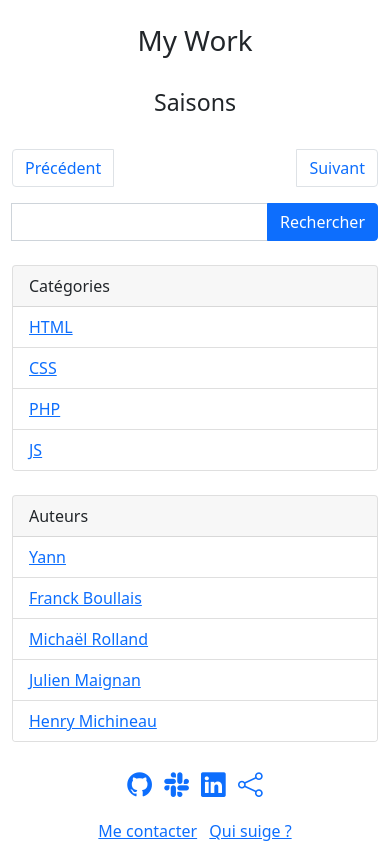
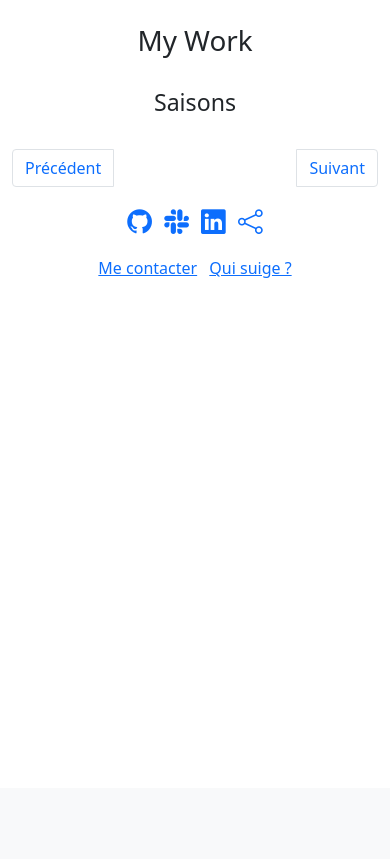
Before and after one commit to YannCombette/localhost, a PHP site: page / in a window 390 px wide. Shown: the part 56-915 px from the top of the page. After the commit the page ends 334 px from the top, so only its background shows below. Run offline with PHP 8.4, Linux system fonts and the light colour scheme.

Commit message:
bobile responsive and mostly done

```diff
--- a/data.php
+++ b/data.php
@@ -2,7 +2,7 @@
 
 
 //get the list of seasons available in ../
-$directory = '..';
+
 
 function getSubdirectories($path)
 {
@@ -10,6 +10,8 @@ function getSubdirectories($path)
     return $subdirectories;
 }
 
+
+$directory = '..';
 $seasonFolders = getSubdirectories($directory);
 
 if (isset($_GET['seasonid'])) {
--- a/templates/day.tpl.php
+++ b/templates/day.tpl.php
@@ -2,7 +2,7 @@
 foreach ($exosFolders as $exoFolder) {
     $exoFolderName = basename($exoFolder); ?>
     <div class="card mb-4">
-        <div class="card-header"><a href="index.php?page=season&seasonid=<?= $folderName ?>"><?= $exoFolderName ?></a></div>
+        <div class="card-header"><a href="<?= $exoFolder ?>"><?= $exoFolderName ?></a></div>
         <div class="card-body">Client </div>
         <div></div>
     </div>
--- a/templates/footer.tpl.php
+++ b/templates/footer.tpl.php
@@ -11,15 +11,21 @@
 </nav>
 </div>
 
-<div class="col-lg-4 col-md-12">
+<div class="col-lg-4 col-md-12 d-none d-md-block" >
     <form class="form">
         <div class="input-group mb-4">
             <label for="search" class="visually-hidden">Rechercher</label>
             <input type="text" class="form-control" id="search">
-            <button type="submit" class="btn btn-primary">Rechercher</button>
+            <button type="submit" class="btn btn-outline-primary">Rechercher</button>
         </div>
     </form>
-    <div class="card mb-4">
+
+    <!-- <form class="d-flex mt-3" role="search">
+          <input class="form-control me-2" type="search" placeholder="Search" aria-label="Search">
+          <button class="btn btn-outline-success" type="submit">Search</button>
+        </form> -->
+
+    <div class="card mb-4 d-none d-md-block">
         <div class="card-header">Catégories</div>
         <ul class="list-group list-group-flush">
             <li class="list-group-item"><a href="#">HTML</a></li>
@@ -28,7 +34,7 @@
             <li class="list-group-item"><a href="#">JS</a></li>
         </ul>
     </div>
-    <div class="card mb-4">
+    <div class="card mb-4 d-none d-md-block">
         <div class="card-header">Auteurs</div>
         <ul class="list-group list-group-flush">
             <li class="list-group-item"><a href="#">Yann</a></li>
--- a/templates/header.tpl.php
+++ b/templates/header.tpl.php
@@ -21,34 +21,95 @@
     <nav class="navbar navbar-expand-lg navbar-expand-md navbar-light bg-light">
         <div class="container-fluid">
 
-            <?php if ($pageToDisplay == 'season') {
-
-                if (isset($_GET['seasonid'])) {
-                    $pageId = $_GET['seasonid'];
-                }?>
-                <a class="navbar-brand" href="index.php">My Work/<?= $pageId ?> </a>
-
-            <?php }
-            if ($pageToDisplay == 'day') {
+            <?php if ($pageToDisplay == 'day') {
                 if (isset($_GET['seasonid'])) {
                     $pageId = $_GET['seasonid'];
                 }
                 if (isset($_GET['dayid'])) {
                     $exoId = $_GET['dayid'];
-                }
-            ?>
-
-                <a class="navbar-brand" href="index.php">My Work/<?= $pageId ?>/<?= $exoId ?> </a>
-
+                } ?>
+                <ul class="navbar-nav">
+                    <li class="nav-item">
+                        <a class="navbar-brand" href="index.php">My Work/</a>
+                    </li>
+                    <li class="nav-item">
+                        <a class="navbar-brand" href="index.php?page=season&seasonid=<?= $pageId ?>"><?= $pageId ?>/</a>
+                    </li>
+                    <li class="nav-item">
+                        <a class="navbar-brand" href="index.php?page=day&seasonid=<?= $pageId ?>&dayid=<?= $exoId ?>"><?= $exoId ?> </a>
+                    </li>
+                </ul>
+            <?php } elseif ($pageToDisplay == 'season') {
+                if (isset($_GET['seasonid'])) {
+                    $pageId = $_GET['seasonid'];
+                } ?>
+                <ul class="navbar-nav">
+                    <li class="nav-item">
+                        <a class="navbar-brand" href="index.php">My Work/</a>
+                    </li>
+                    <li class="nav-item">
+                        <a class="navbar-brand" href="index.php?page=season&seasonid=<?= $pageId ?>"><?= $pageId ?>/</a>
+                    </li>
+                </ul>
             <?php } else { ?>
 
                 <a class="navbar-brand" href="index.php">My Work/</a>
 
             <?php } ?>
 
-            <button class="navbar-toggler" type="button" data-bs-toggle="collapse" data-bs-target="#navbarNav" aria-controls="navbarNav" aria-expanded="false" aria-label="Toggle navigation">
-                <span class="navbar-toggler-icon"></span>
-            </button>
+
+
+
+            <button class="navbar-toggler" type="button" data-bs-toggle="offcanvas" data-bs-target="#offcanvasNavbar" aria-controls="offcanvasNavbar" aria-label="Toggle navigation">
+      <span class="navbar-toggler-icon"></span>
+    </button>
+    <div class="offcanvas offcanvas-end" tabindex="-1" id="offcanvasNavbar" aria-labelledby="offcanvasNavbarLabel">
+      <div class="offcanvas-header">
+        <h5 class="offcanvas-title" id="offcanvasNavbarLabel">Offcanvas</h5>
+        <button type="button" class="btn-close" data-bs-dismiss="offcanvas" aria-label="Close"></button>
+      </div>
+      <div class="offcanvas-body">
+        <ul class="navbar-nav justify-content-end flex-grow-1 pe-3">
+
+        <li class="nav-item dropdown">
+            <a class="nav-link dropdown-toggle" href="#" role="button" data-bs-toggle="dropdown" aria-expanded="false">
+            Catégories
+            </a>
+            <ul class="dropdown-menu">
+              <li><a class="dropdown-item" href="#">HTML</a></li>
+              <li><a class="dropdown-item" href="#">CSS</a></li>
+              <li><a class="dropdown-item" href="#">PHP</a></li>
+              <li><a class="dropdown-item" href="#">JS</a></li>
+            </ul>
+          </li>
+
+          <li class="nav-item dropdown">
+            <a class="nav-link dropdown-toggle" href="#" role="button" data-bs-toggle="dropdown" aria-expanded="false">
+            Auteurs
+            </a>
+            <ul class="dropdown-menu">
+              <li><a class="dropdown-item" href="#">Yann</a></li>
+              <li><a class="dropdown-item" href="#">Franck Boullais</a></li>
+              <li><a class="dropdown-item" href="#">Michaël Rolland</a></li>
+              <li><a class="dropdown-item" href="#">Julien Maignan</a></li>
+              <li><a class="dropdown-item" href="#">Henry Michineau</a></li>
+            </ul>
+          </li>
+        </ul>
+        <form class="d-flex mt-3" role="search">
+          <input class="form-control me-2" type="search" placeholder="Search" aria-label="Search">
+          <button class="btn btn-outline-success" type="submit">Search</button>
+        </form>
+      </div>
+    </div>
+
+
+
+
+
+
+
+
         </div>
     </nav>
 
```
